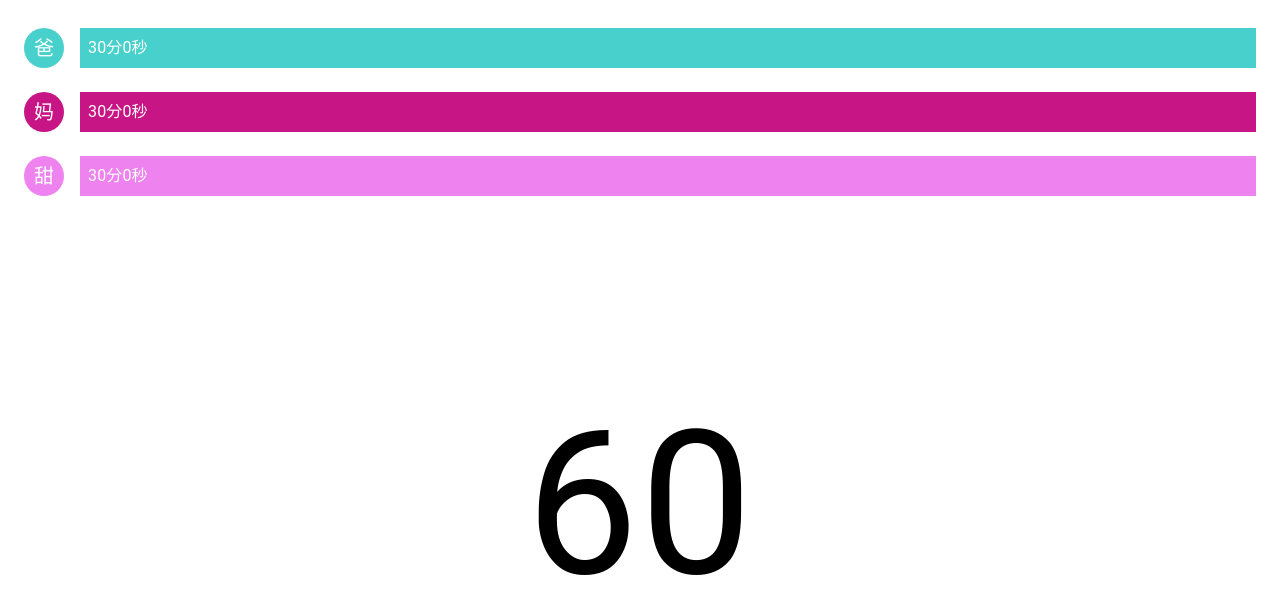
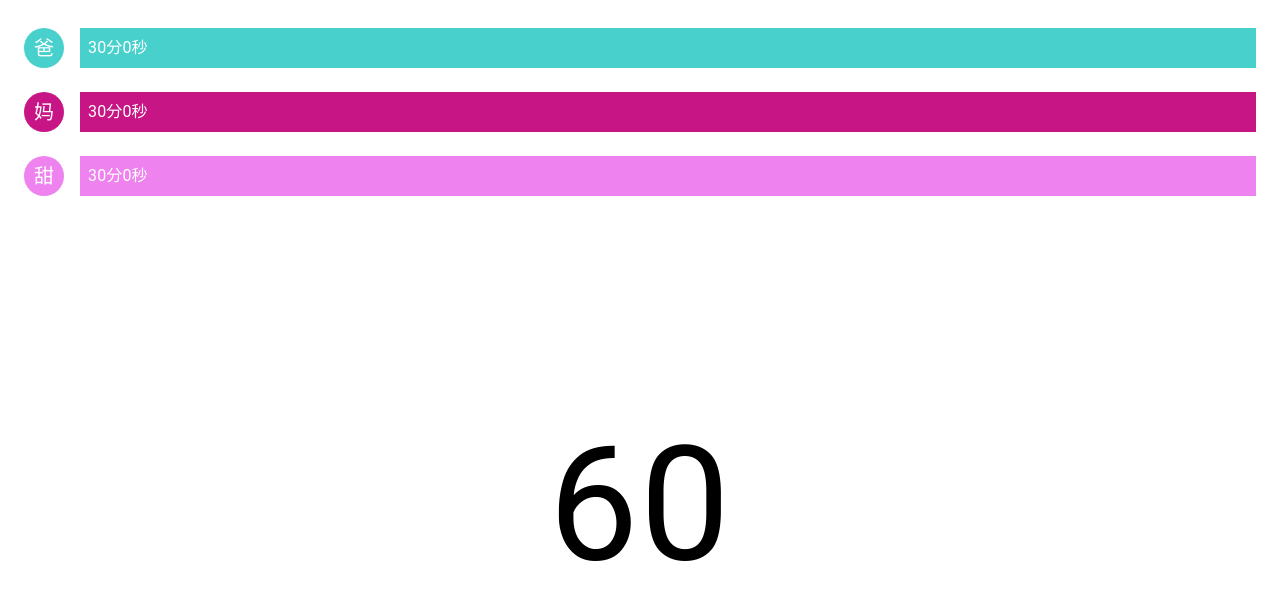
Before and after one commit to lby-hm/rummikub-timer, a React (Vite) app: page / in a window 1280 px wide. Both pictures are taken after a click on the button "开始游戏". Shown: the top 614 px of the page. Built offline with nearby package versions, Linux system fonts and the light colour scheme.

Commit message:
fix small issues

```diff
--- a/src/components/Game.tsx
+++ b/src/components/Game.tsx
@@ -120,7 +120,7 @@ function Game({ gameConfig }: GameProps) {
         </Grid>
         <Grid size="grow" textAlign="center" alignContent="center">
           <Typography
-            fontSize="200px"
+            fontSize="160px"
             color={
               currentPlayerIndex >= 0
                 ? players[currentPlayerIndex].Color
--- a/src/components/Setup.tsx
+++ b/src/components/Setup.tsx
@@ -94,7 +94,7 @@ function Setup({ gameConfig, onStartGame }: SetupProps) {
         <Grid size="grow">
           <List>
             {config.Players.map((player, index) => (
-              <ListItem key={player.Name}>
+              <ListItem key={player.Id}>
                 <PlayerConfig
                   player={player}
                   onChange={(player) => handleChangePlayer(player, index)}
```
